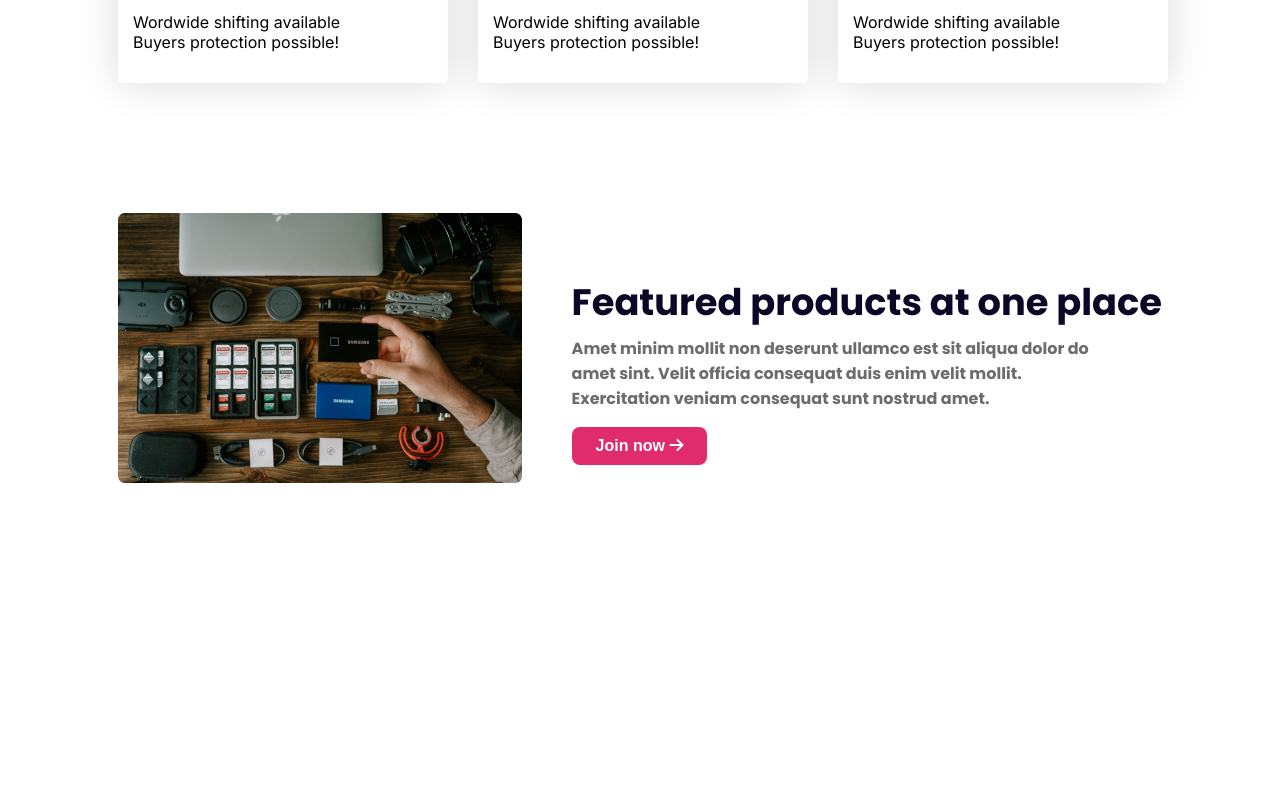
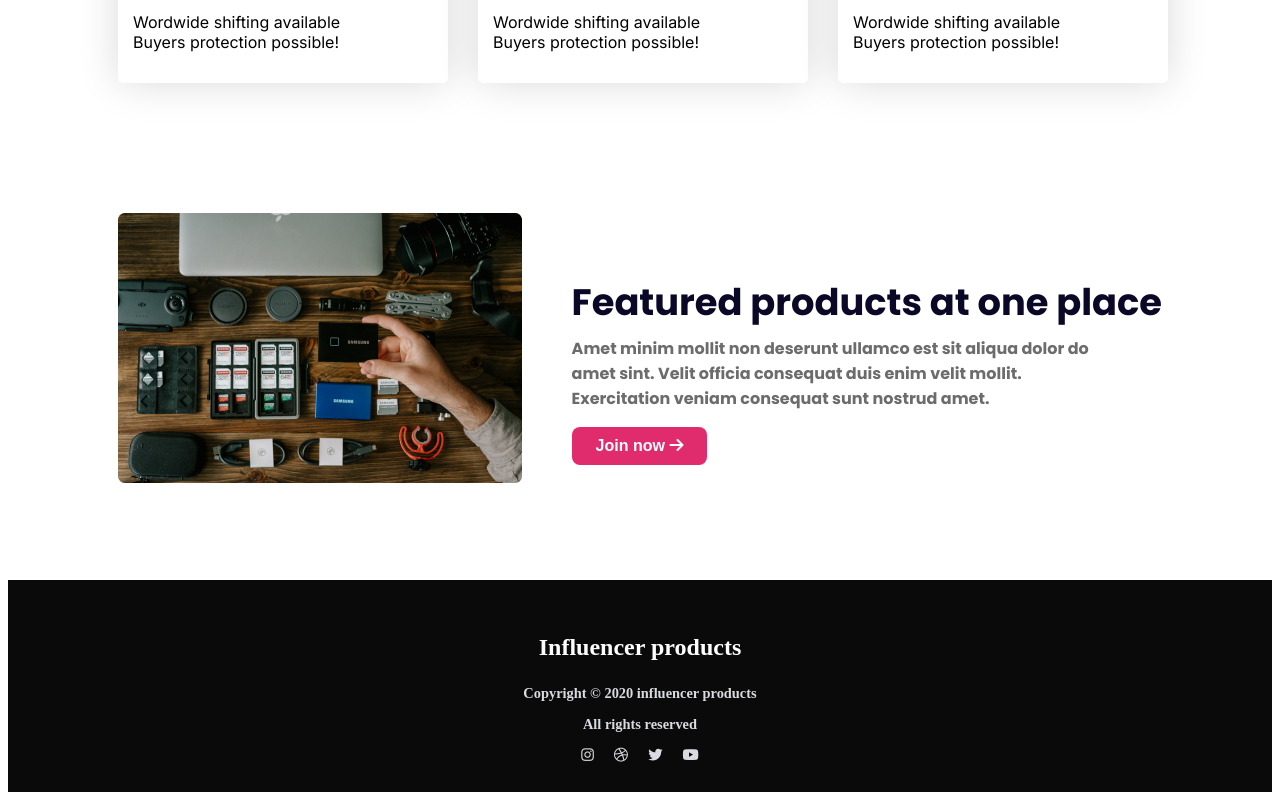
Before and after one commit to antubhatta/practice_project_14, a plain HTML site: page index.html in a window 1280 px wide. Shown: the part 2425-3225 px from the top of the page. Before the commit the page ends 3005 px from the top, so only its background shows below. Drawn offline with Linux system fonts and the light colour scheme.

Commit message:
project completed

```diff
--- a/index.html
+++ b/index.html
@@ -141,7 +141,17 @@
           </section>
     </main>
     <footer>
+        <h3 class="footer-title">Influencer products</h3>
 
+        <p class="footer-desc">Copyright © 2020  influencer products</p>
+        <p class="footer-desc">All rights reserved</p>
+        <div class="footer-icons">
+            <i class="fa-brands fa-instagram"></i>
+            <i class="fa-brands fa-dribbble"></i>
+            <i class="fa-brands fa-twitter"></i>
+            <i class="fa-brands fa-youtube"></i>
+
+        </div>
     </footer>
 </body>
 </html>
--- a/style.css
+++ b/style.css
@@ -146,6 +146,28 @@ font-size: 1rem;
 font-weight: 700;
 width: 550px;
 }
+/* footer */
+footer{
+    background: rgb(11, 10, 10);
+    text-align: center;
+    padding: 30px;
+    color: white;
+}
+.footer-icons{
+    display: flex;
+    gap: 20px;
+    justify-content: center;
+}
+.footer-title{
+    color: rgb(255, 255, 255);
+    font-size: 1.5rem;
+    font-weight: 700;
+}
+.footer-desc, .footer-icons{
+    color: rgb(217, 219, 225);
+font-size: 0.9rem;
+font-weight: 700;
+}
 
 /* mobile device responsive */
 @media screen and (max-width:576px) {
@@ -221,7 +243,7 @@ width: 350px;
 
 /* tablet medium device responsive */
 @media screen and (min-width: 577px) and (max-width:992px) {
-    .nav-container, .hero-container{
+    .nav-container, .hero-container, .featured-container{
         flex-direction: column;
     }
     .hero-container{
@@ -232,4 +254,7 @@ width: 350px;
         flex-wrap: wrap;
         padding: 30px;
     }
+    .gallery-container, .featured-container{
+        padding: 20px;
+    }
 }
```
